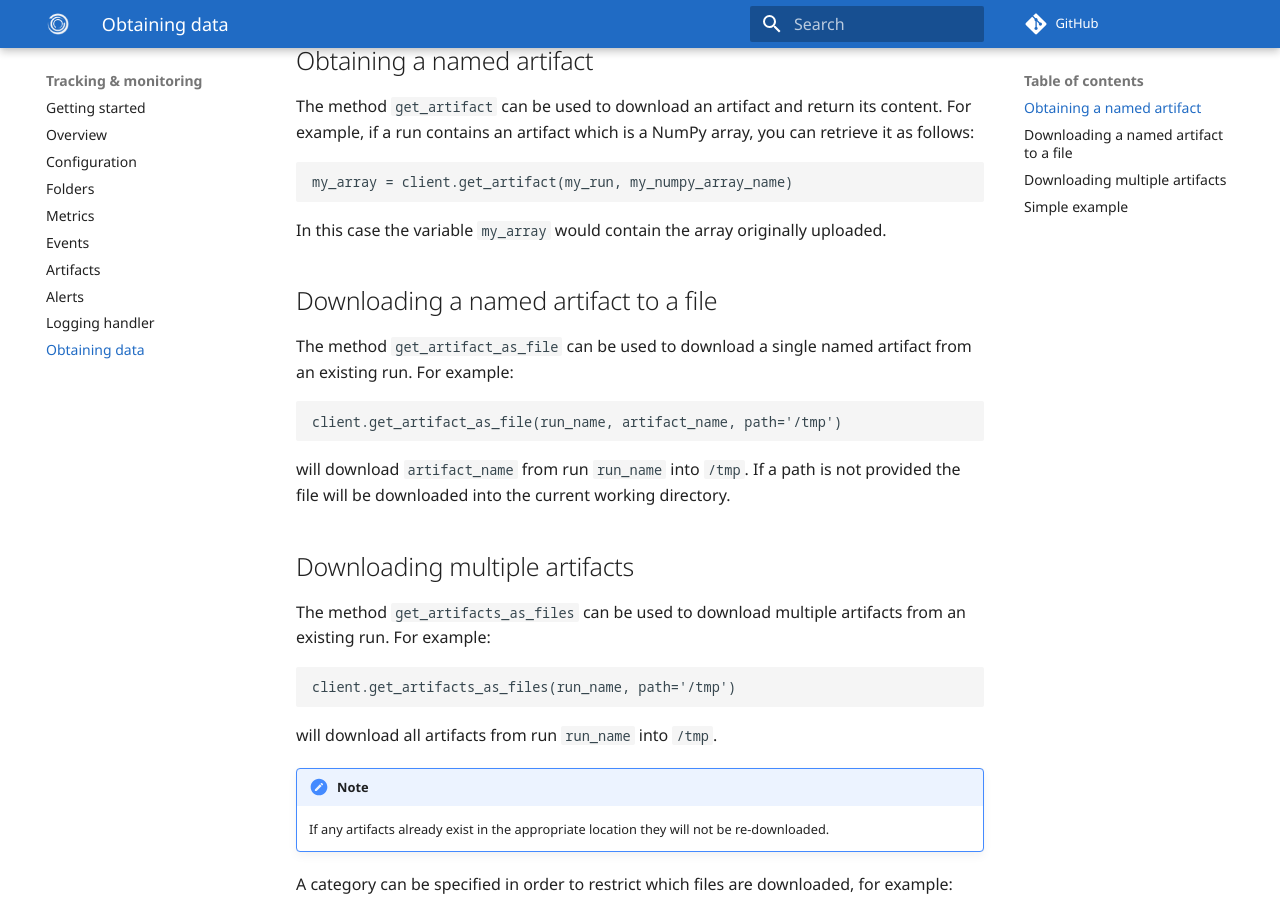
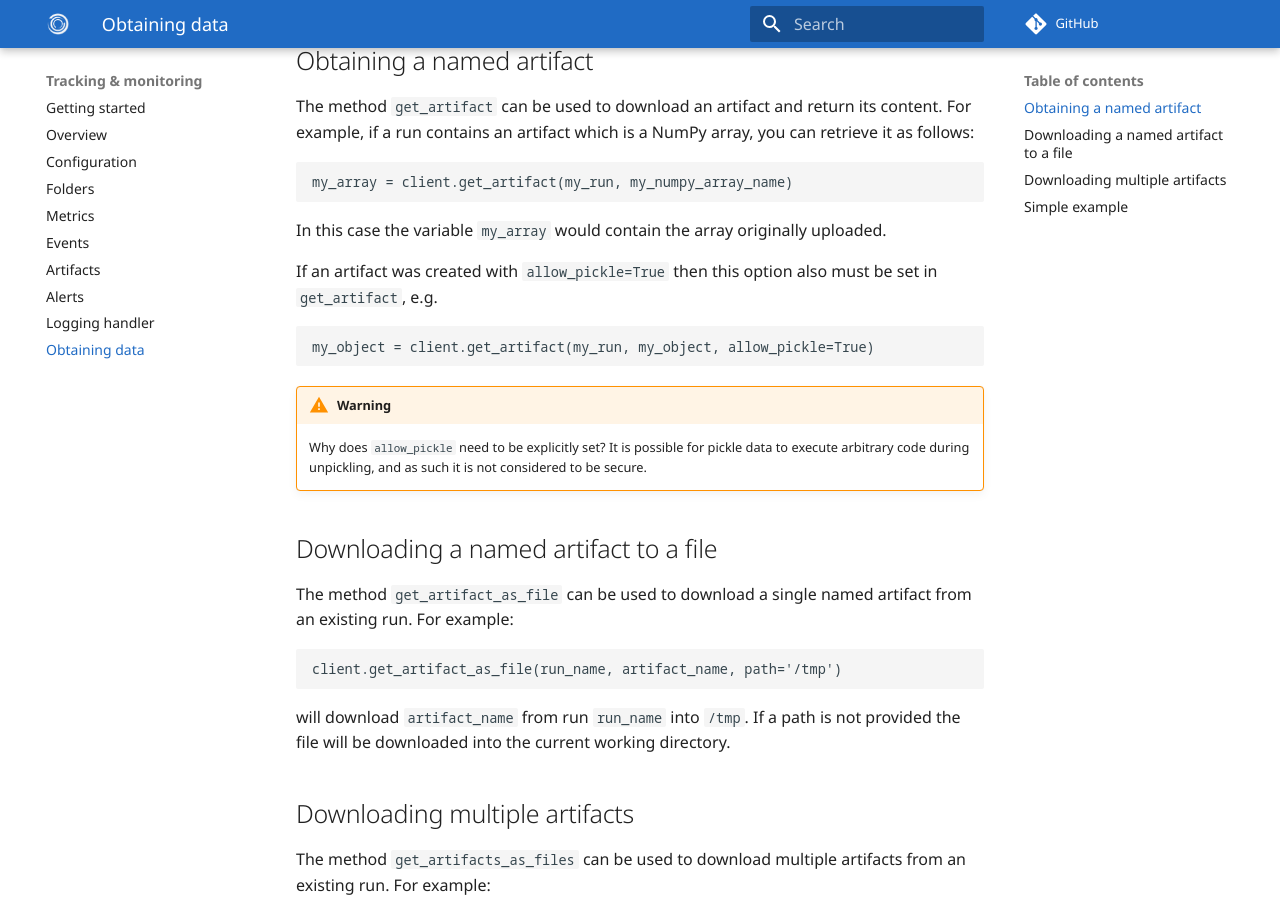
Before and after one commit to simvue-io/docs, an MkDocs documentation site: the page built from docs/python-client/obtaining-data.md, in a window 1280 px wide and 900 px high, scrolled down 536 px. Built offline with MkDocs 1.6.1 and Material for MkDocs 9.7.7, drawn with Linux system fonts in a browser that asks for light colours.

Commit message:
Explain why allow_pickle needs to be set

````diff
--- a/docs/python-client/obtaining-data.md
+++ b/docs/python-client/obtaining-data.md
@@ -19,6 +19,15 @@ an artifact which is a NumPy array, you can retrieve it as follows:
 my_array = client.get_artifact(my_run, my_numpy_array_name)
 ```
 In this case the variable `my_array` would contain the array originally uploaded.
+
+If an artifact was created with `allow_pickle=True` then this option also must be set in `get_artifact`, e.g.
+```
+my_object = client.get_artifact(my_run, my_object, allow_pickle=True)
+```
+
+!!! warning
+
+    Why does `allow_pickle` need to be explicitly set? It is possible for pickle data to execute arbitrary code during unpickling, and as such it is not considered to be secure.
 
 ## Downloading a named artifact to a file
 
````
